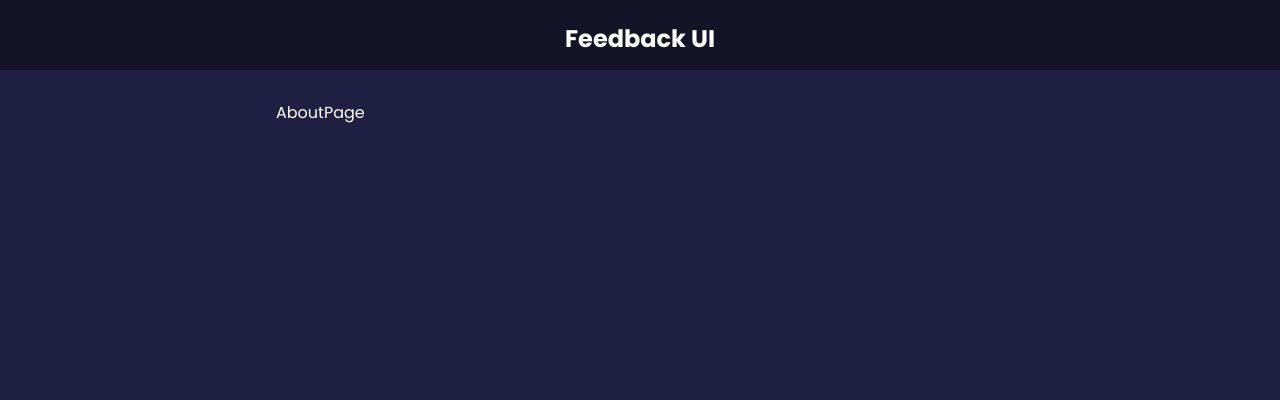
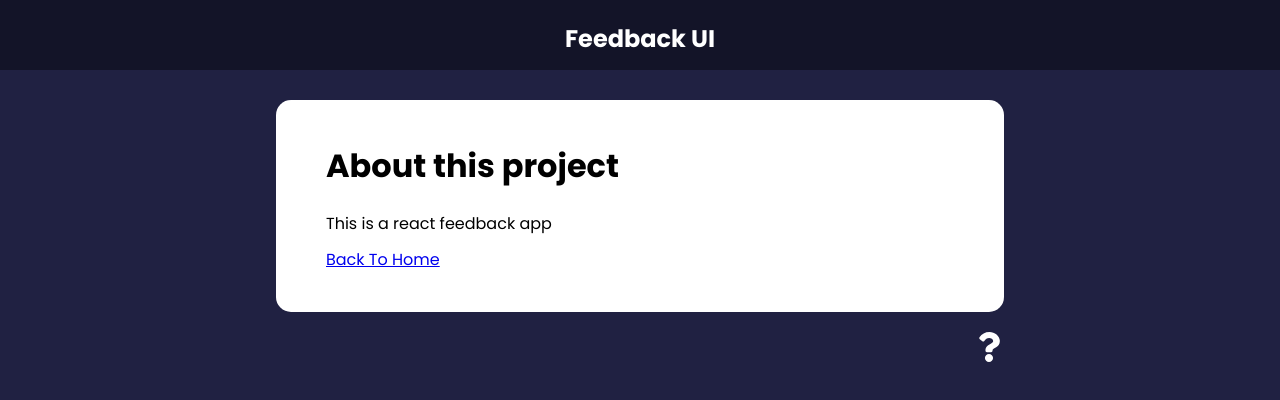
Before and after one commit to iamtheasad/product-feedback-app, a React (Create React App) app: page /about in a window 1280 px wide. Shown: the top 400 px of the page. Built offline with nearby package versions, Linux system fonts and the light colour scheme.

Commit message:
:hammer: wip: react router dom added

```diff
--- a/src/App.js
+++ b/src/App.js
@@ -2,6 +2,7 @@ import React, { useState } from "react";
 import { Route, BrowserRouter as Router, Routes } from "react-router-dom";
 import { v4 as uuidv4 } from "uuid";
 
+import AbloutLinkIcon from "./components/AbloutLinkIcon";
 import FeedbackForm from "./components/FeedbackForm";
 import FeedbackList from "./components/FeedbackList";
 import FeedbackStats from "./components/FeedbackStats";
@@ -45,6 +46,7 @@ function App() {
 
           <Route path="/about" element={<AboutPage />} />
         </Routes>
+        <AbloutLinkIcon />
       </div>
     </Router>
   );
--- /dev/null
+++ b/src/components/AbloutLinkIcon.jsx
@@ -0,0 +1,15 @@
+import React from "react";
+import { FaQuestion } from "react-icons/fa";
+import { Link } from "react-router-dom";
+
+function AbloutLinkIcon() {
+  return (
+    <div className="about-link">
+      <Link to="/about">
+        <FaQuestion size={30} />
+      </Link>
+    </div>
+  );
+}
+
+export default AbloutLinkIcon;
--- a/src/components/pages/AboutPage.jsx
+++ b/src/components/pages/AboutPage.jsx
@@ -1,7 +1,19 @@
 import React from "react";
+import { Link } from "react-router-dom";
+
+import Card from "../shared/Card";
 
 function AboutPage() {
-  return <div>AboutPage</div>;
+  return (
+    <Card>
+      <div className="about">
+        <h1>About this project</h1>
+        <p>This is a react feedback app</p>
+
+        <Link to="/">Back To Home</Link>
+      </div>
+    </Card>
+  );
 }
 
 export default AboutPage;
```
